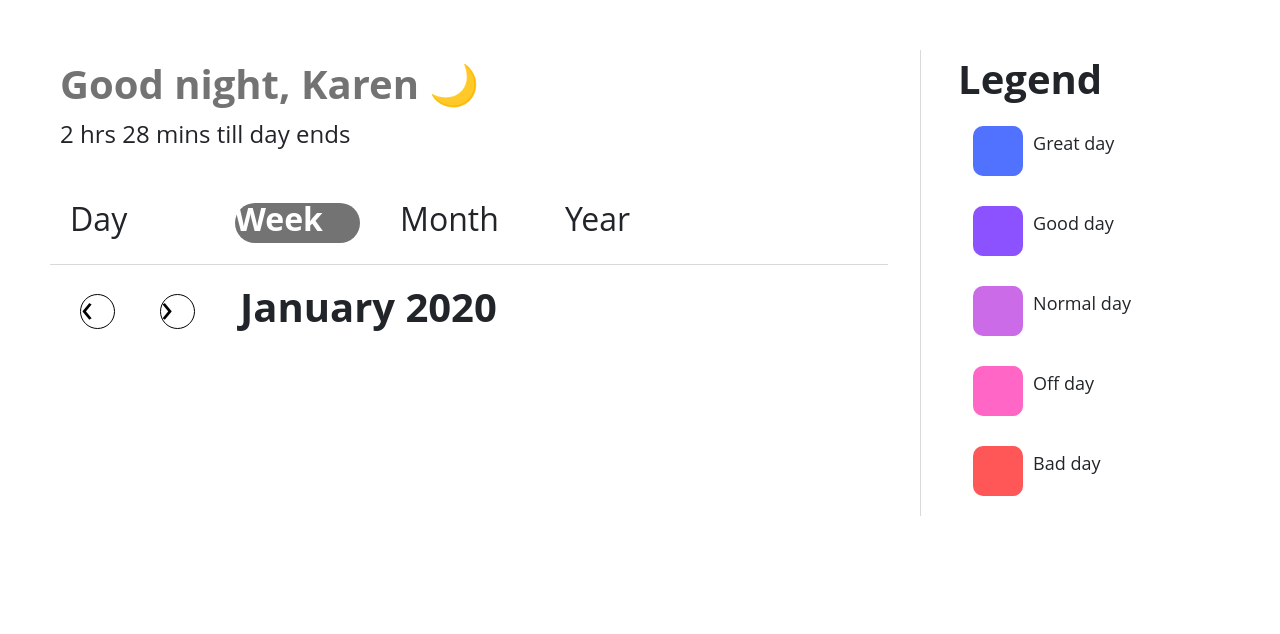
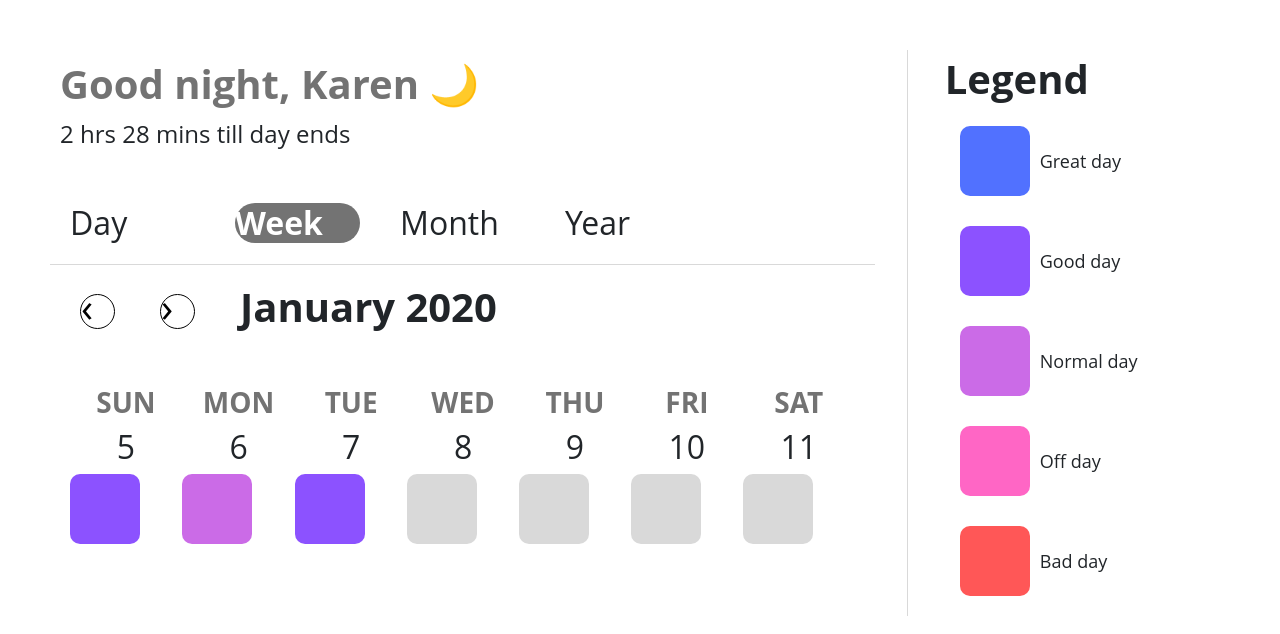
Before and after one commit to uttaravadina/dayz, a React (Create React App) app in the folder frontend/: page / in a window 1280 px wide. Shown: the top 634 px of the page. Built offline with nearby package versions, Linux system fonts and the light colour scheme.

Commit message:
Add WeekView

```diff
--- a/frontend/src/App.js
+++ b/frontend/src/App.js
@@ -5,7 +5,7 @@ import Header from './Components/Header'
 import Legend from './Components/Legend'
 import TimeFrameBar from './Components/TimeFrameBar'
 import ArrowBar from './Components/ArrowBar'
-
+import WeekView from './Components/WeekView'
 
 
 class App extends React.Component {
@@ -22,6 +22,9 @@ class App extends React.Component {
 							<hr/>
 							<div style={{height: '5px'}}/>
 							<ArrowBar/>
+							<div>
+								<WeekView/>
+							</div>
 						</div>
 						<div className="bottom">
 						</div>
--- /dev/null
+++ b/frontend/src/Components/WeekView.js
@@ -0,0 +1,62 @@
+import React from 'react';
+import '../Styles/WeekView.css'
+
+const WeekModule = ({ day, date, color }) => (
+    <div className="week-module">
+        <h3>{day}</h3>
+        <h2>{date}</h2>
+        <div className="week-colorbox"
+            style={{backgroundColor: color}}
+        />
+    </div>
+);
+
+class WeekView extends React.Component {
+
+    render() {
+
+        return (
+            <>
+                <div className="week">
+                    <WeekModule
+                        day="SUN"
+                        date="5"
+                        color="#8C52FF"
+                    />
+                    <WeekModule
+                        day="MON"
+                        date="6"
+                        color="#CB6BE7"
+                    />
+                    <WeekModule
+                        day="TUE"
+                        date="7"
+                        color="#8C52FF"
+                    />
+                    <WeekModule
+                        day="WED"
+                        date="8"
+                        color="#D9D9D9"
+                    />
+                    <WeekModule
+                        day="THU"
+                        date="9"
+                        color="#D9D9D9"
+                    />
+                    <WeekModule
+                        day="FRI"
+                        date="10"
+                        color="#D9D9D9"
+                    />
+                    <WeekModule
+                        day="SAT"
+                        date="11"
+                        color="#D9D9D9"
+                    />
+                </div>
+            </>
+        );
+    }
+}
+
+export default WeekView;
--- a/frontend/src/Styles/ArrowBar.css
+++ b/frontend/src/Styles/ArrowBar.css
@@ -23,6 +23,7 @@
 
 .arrow h1 {
     text-align: center;
+
 }
 
 .arrow.right {
--- a/frontend/src/Styles/LegendModule.css
+++ b/frontend/src/Styles/LegendModule.css
@@ -9,8 +9,8 @@
 }
 
 .colorbox {
-    height: 50px;
-    width: 50px;
+    height: 70px;
+    width: 70px;
     border-radius: 10px;
     padding: 10px;
 }
@@ -22,4 +22,6 @@
 
 .colorbox-label p {
     font-size: large;
+    margin: 0;
+    padding: 0;
 }
--- a/frontend/src/Styles/TimeFrameBar.css
+++ b/frontend/src/Styles/TimeFrameBar.css
@@ -6,12 +6,11 @@
 
 .timeframe-container {
     height: 40px;
-    padding: 20px;
     display: flex;
+    padding-right: 20px;
+    padding-left: 20px;
     align-items: center;
     cursor: pointer;
-    text-align:center
-
 }
 
 .timeframe-inactive {
@@ -20,7 +19,6 @@
     width: 125px;
     display: flex;
     align-items: center;
-    text-align: center;
 }
 
 .timeframe-active {
@@ -31,9 +29,15 @@
     background-color: #737373;
     align-items: center;
     color: white;
-    text-align: center;
 }
 
 .timeframe-active h2 {
     font-weight: bold;
+    margin: 0;
+    padding: 0;
 }
+
+.timeframe-inactive h2 {
+    margin: 0;
+    padding: 0;
+}
--- /dev/null
+++ b/frontend/src/Styles/WeekView.css
@@ -0,0 +1,28 @@
+.week {
+    display: flex;
+    flex-direction: row;
+    padding-left: 20px;
+    padding-right: 20px;
+    padding-top: 50px;
+    padding-bottom: 50px;
+}
+
+.week-module {
+    display: flex;
+    flex-direction: column;
+    flex-grow: 1;
+    text-align: center;
+}
+
+.week-module h3{
+    color: #737373;
+    font-weight: bold;
+}
+
+.week-colorbox {
+    height: 70px;
+    width: 70px;
+    border-radius: 10px;
+    padding: 10px;
+    text-align: center;
+}
```
Also changed, not shown: frontend/src/Components/DayView.js (added, +18 -0 lines), frontend/src/Components/MonthView.js (added, +18 -0 lines), frontend/src/Components/YearView.js (added, +18 -0 lines), frontend/src/Styles/DayView.css (added), frontend/src/Styles/MonthView.css (added), frontend/src/Styles/YearView.css (added).
